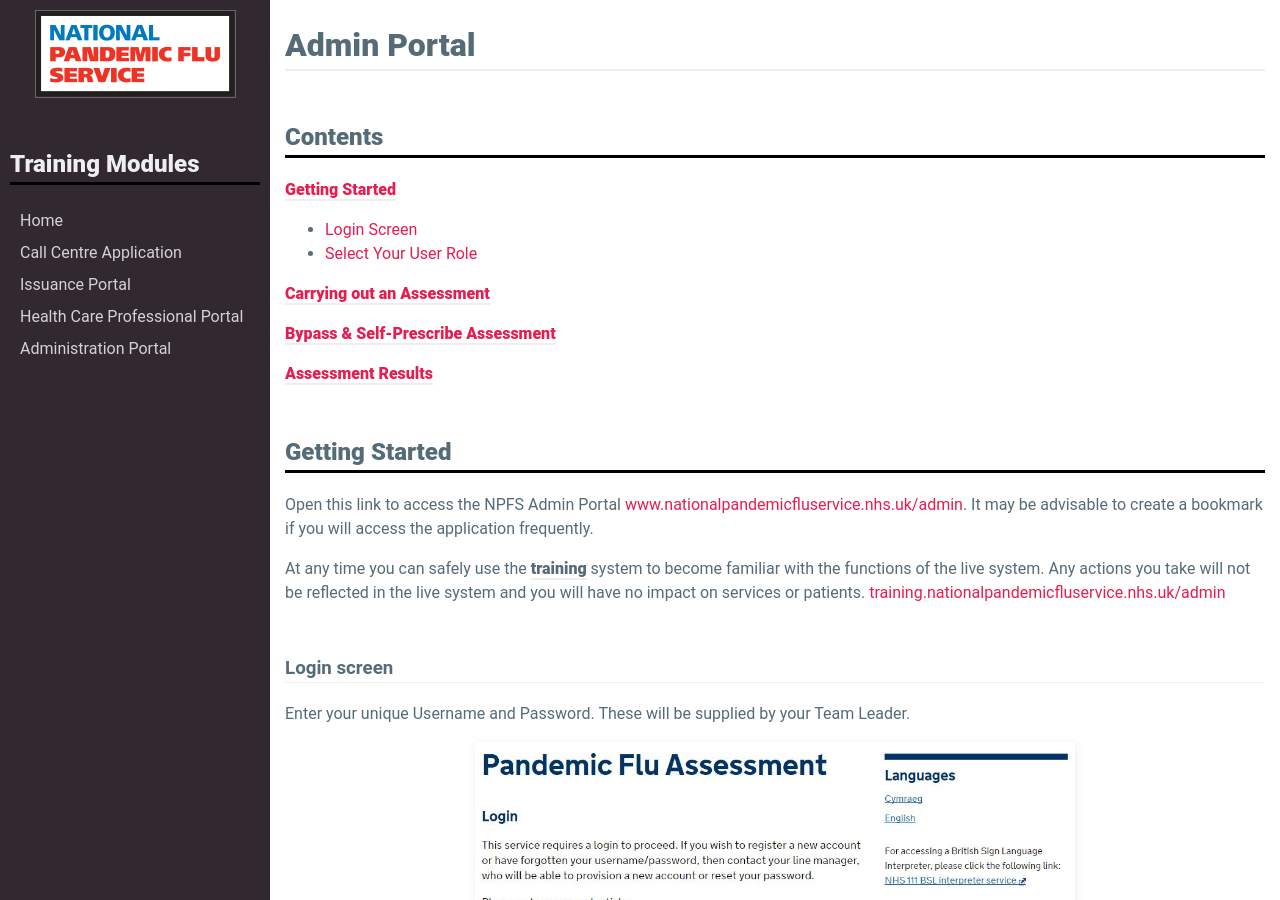
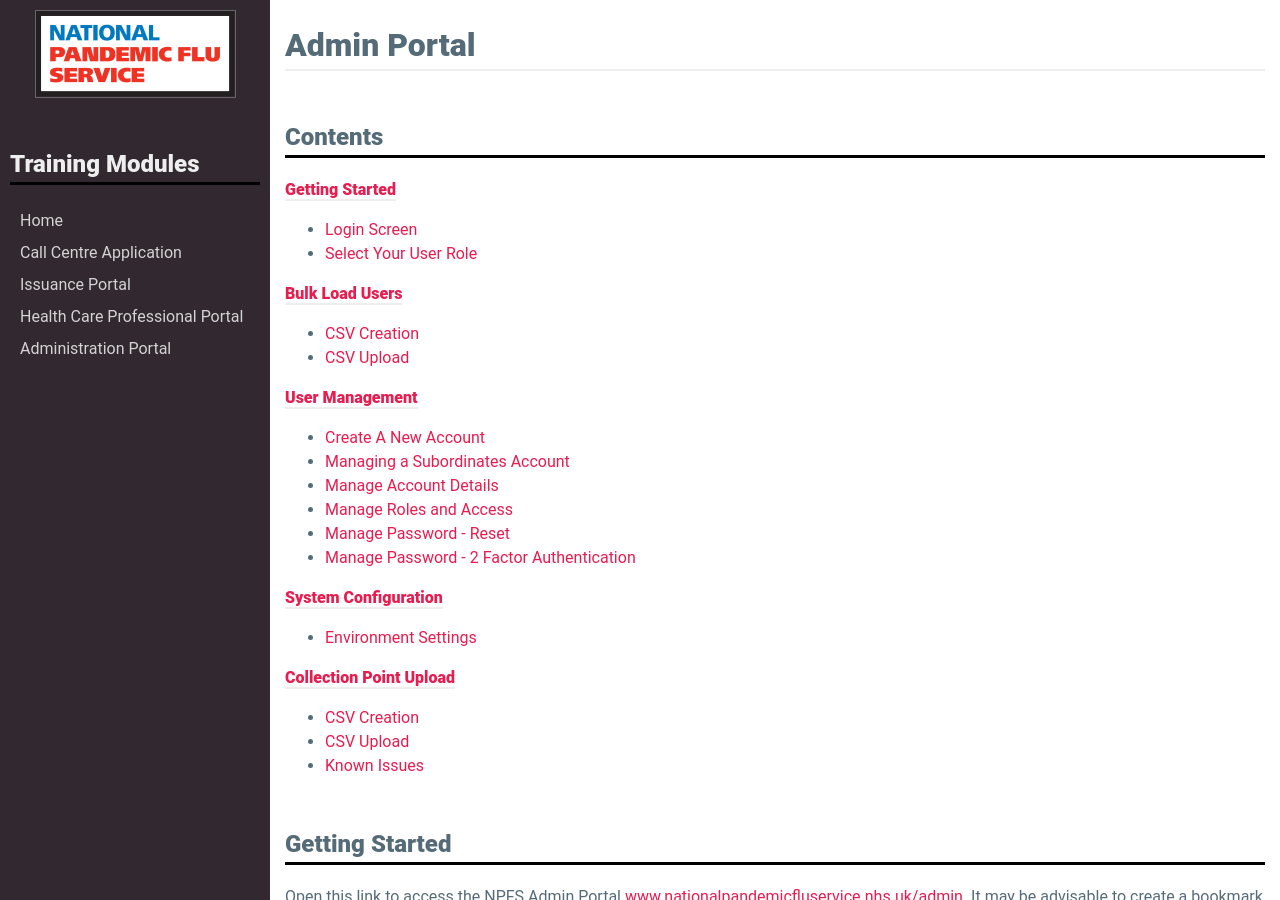
Before and after one commit to npfs/npfs.github.io, a Jekyll site: the page built from admin.md, in a window 1280 px wide and 900 px high. Built offline with Jekyll 4.4.1, drawn with Linux system fonts in a browser that asks for light colours.

```diff
--- a/admin.md
+++ b/admin.md
@@ -11,11 +11,30 @@
   * [Login Screen](#login-screen)
   * [Select Your User Role](#select-your-user-role)
 
-**[Carrying out an Assessment](#carrying-out-an-assessment)**
+**[Bulk Load Users](#bulk-load-users)**
 
-**[Bypass & Self-Prescribe Assessment](#bypass--self-prescribe-assessment)**
+  * [CSV Creation](#csv-creation)
+  * [CSV Upload](#csv-upload)
 
-**[Assessment Results](#assessment-results)**
+**[User Management](#user-management)**
+
+  * [Create A New Account](#create-a-new-account)
+  * [Managing a Subordinates Account](#managing-a-subordinates-account)
+  * [Manage Account Details](#manage-account-details)
+  * [Manage Roles and Access](#manage-roles-and-access)
+  * [Manage Password - Reset](#manage-password---reset)
+  * [Manage Password - 2 Factor Authentication](#manage-password---2-factor-authentication)
+
+**[System Configuration](#system-configuration)**
+
+  * [Environment Settings](#environment-settings)
+
+**[Collection Point Upload](#collection-point-upload)**
+
+  * [CSV Creation](#csv-creation)
+  * [CSV Upload](#csv-upload)
+  * [Known Issues](#known-issues)
+
 
 
 
```
Also changed, not shown: images/issuance-by-voucher-details.png, images/issuance-by-voucher.png, images/issuance-patient-identification.png, images/issuance-patient-proxy.png, images/issuance-recover-urn.png, images/issuance-urn-lookup-result.png, images/issuance-urn-lookup.png.
